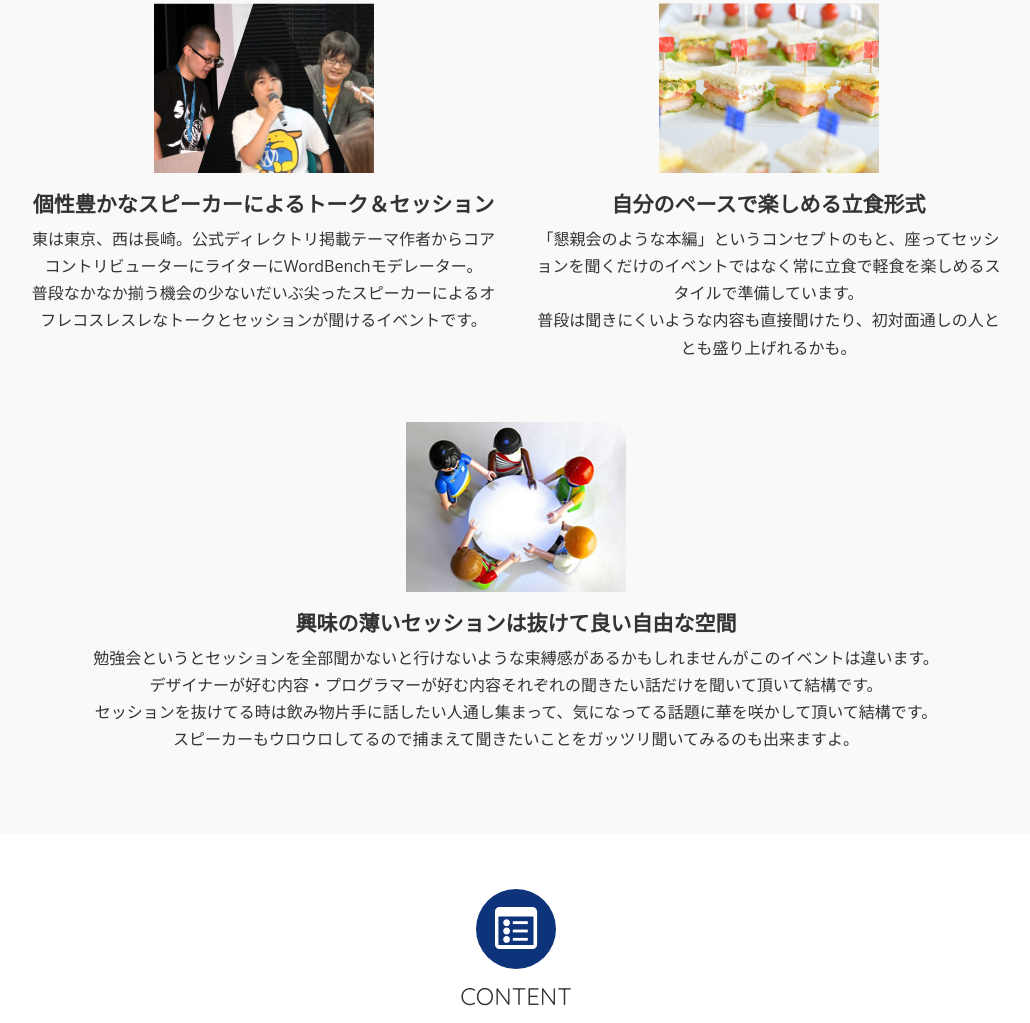
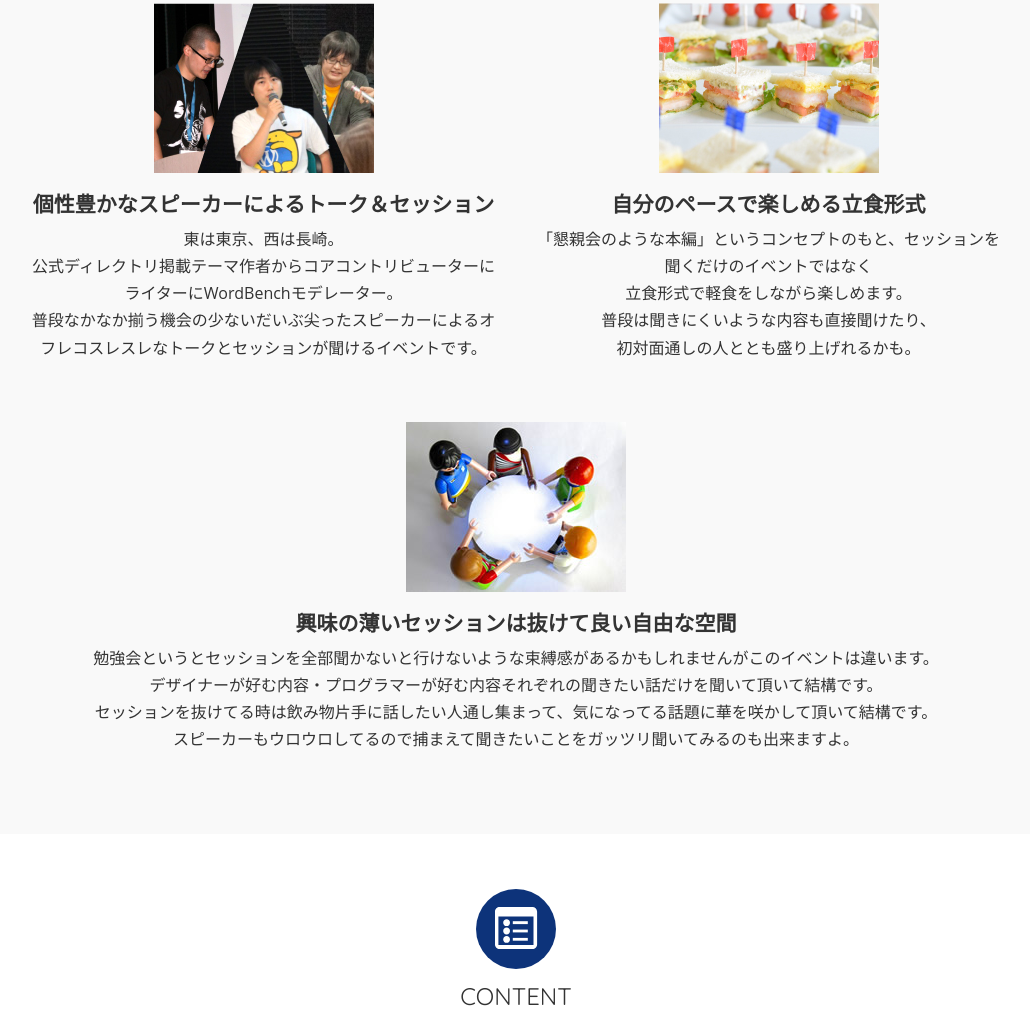
Before and after one commit to WordBash/kyoto-vol1, a website: page index.html in a window 1280 px wide. Shown: the part 2030-3053 px from the top of the page, without its empty margins (124-1154 px from the left). Drawn offline with nearby package versions, Linux system fonts and the light colour scheme; files that its build step writes are made by us from their sources; some icons are missing; files whose address does not match are found by name.

Commit message:
fixed #67

```diff
--- a/index.html
+++ b/index.html
@@ -220,7 +220,7 @@ j=d.createElement(s),dl=l!='dataLayer'?'&l='+l:'';j.async=true;j.src=
 								</div>
 								<h1 class="content-item__title">個性豊かなスピーカーによるトーク＆セッション</h1>
 								<div class="content-item__body">
-									東は東京、西は長崎。公式ディレクトリ掲載テーマ作者からコアコントリビューターにライターにWordBenchモデレーター。<br />普段なかなか揃う機会の少ないだいぶ尖ったスピーカーによるオフレコスレスレなトークとセッションが聞けるイベントです。
+									東は東京、西は長崎。<br />公式ディレクトリ掲載テーマ作者からコアコントリビューターにライターにWordBenchモデレーター。<br />普段なかなか揃う機会の少ないだいぶ尖ったスピーカーによるオフレコスレスレなトークとセッションが聞けるイベントです。
 								</div>
 							</section>
 						</div>
@@ -231,8 +231,8 @@ j=d.createElement(s),dl=l!='dataLayer'?'&l='+l:'';j.async=true;j.src=
 								</div>
                                                                 <h1 class="content-item__title">自分のペースで楽しめる立食形式</h1>
 								<div class="content-item__body">
-									「懇親会のような本編」というコンセプトのもと、座ってセッションを聞くだけのイベントではなく常に立食で軽食を楽しめるスタイルで準備しています。<br />
-                                                                         普段は聞きにくいような内容も直接聞けたり、初対面通しの人ととも盛り上げれるかも。
+									「懇親会のような本編」というコンセプトのもと、セッションを聞くだけのイベントではなく<br />立食形式で軽食をしながら楽しめます。<br />
+                                                                         普段は聞きにくいような内容も直接聞けたり、<br />初対面通しの人ととも盛り上げれるかも。
 								</div>
 
 							</section>
```
